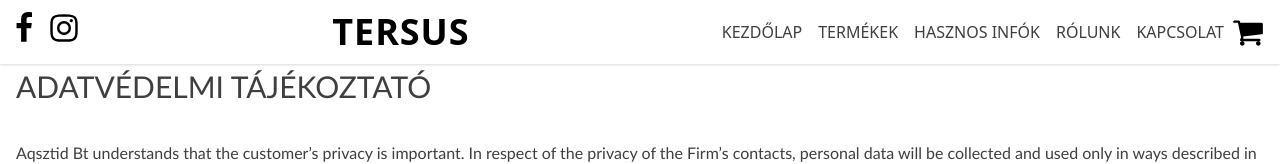
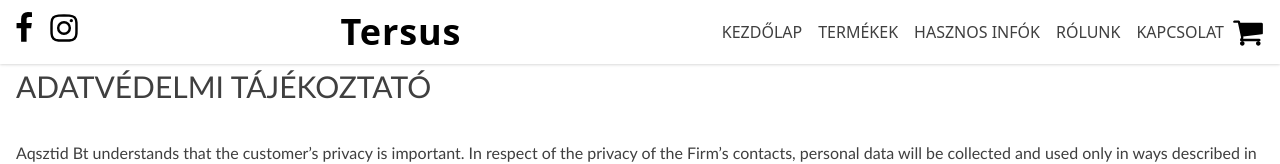
Before and after one commit to pgigler/tersus, a Gatsby site: page /adatvedelmi-tajekoztato in a window 1280 px wide. Shown: the top 164 px of the page. Built offline with nearby package versions, Linux system fonts and the light colour scheme; Gatsby itself is replaced by a stand-in of ours.

Commit message:
header change

```diff
--- a/src/components/header.tsx
+++ b/src/components/header.tsx
@@ -65,7 +65,7 @@ const Header = () => {
 						</a>
 					</div>
 				</div>
-				<div className="text-4xl uppercase font-semibold tracking-wide font-sans">
+				<div className="text-4xl font-semibold tracking-wide font-sans">
 					<Link to="/">Tersus</Link>
 				</div>
 				<div className="md:block"></div>
```
